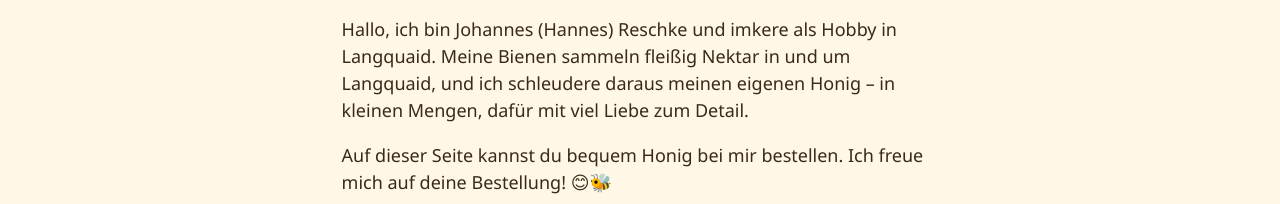
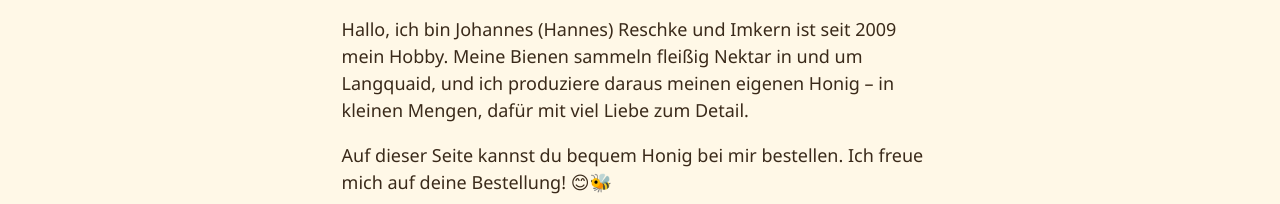
Before and after one commit to HannesRe/ImkereiReschke, a plain HTML site: page index.html in a window 1280 px wide. Shown: the part 596-800 px from the top of the page. Drawn offline with Linux system fonts and the light colour scheme.

Commit message:
lazy commit

```diff
--- a/index.html
+++ b/index.html
@@ -27,9 +27,9 @@
     <h2>Über mich</h2>
     <img src="JohannesReschke.jpg" alt="Johannes Reschke" class="bild-rund" />
     <p>
-      Hallo, ich bin Johannes (Hannes) Reschke und imkere als Hobby in
-      Langquaid. Meine Bienen sammeln fleißig Nektar in und um Langquaid,
-      und ich schleudere daraus meinen eigenen Honig – in kleinen Mengen,
+      Hallo, ich bin Johannes (Hannes) Reschke und Imkern ist seit 2009 mein Hobby.
+      Meine Bienen sammeln fleißig Nektar in und um Langquaid,
+      und ich produziere daraus meinen eigenen Honig – in kleinen Mengen,
       dafür mit viel Liebe zum Detail.
     </p>
     <p>
@@ -143,7 +143,7 @@
         </label>
         <label class="auswahl-kachel">
           <input type="radio" name="Abholung_oder_Lieferung" value="Lieferung im Ortsgebiet Langquaid" />
-          🏃 Lieferung im Ortsgebiet Langquaid
+          🚲 Gratis Lieferung im Ortsgebiet Langquaid
         </label>
       </div>
 
```
Also changed, not shown: 1 other file.
